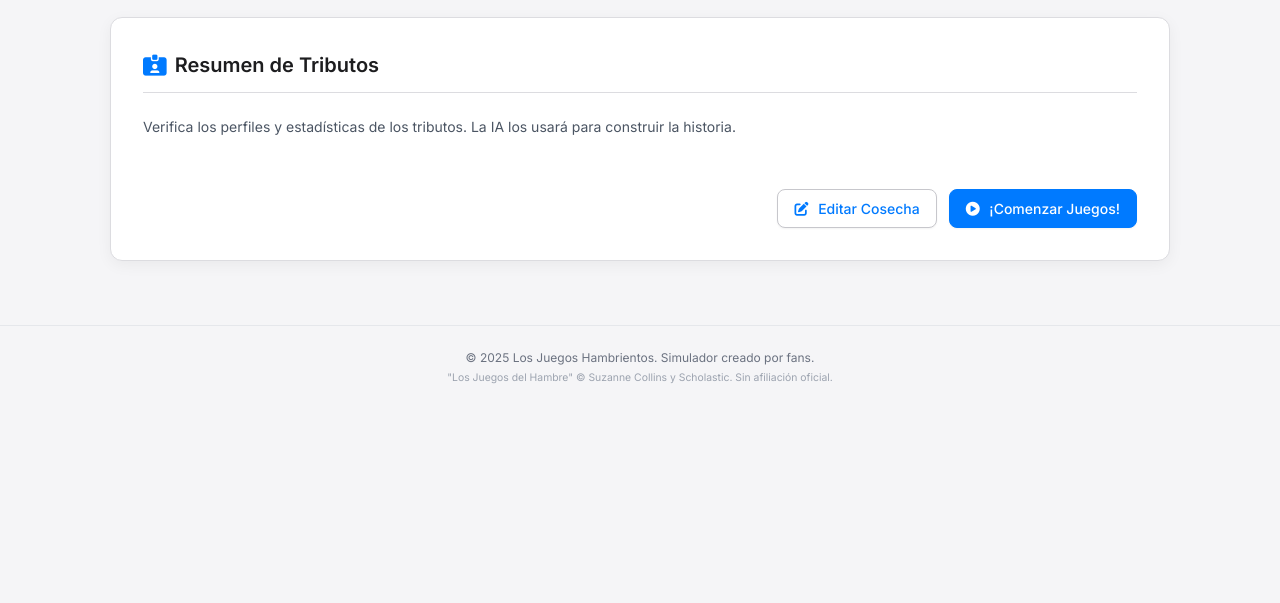
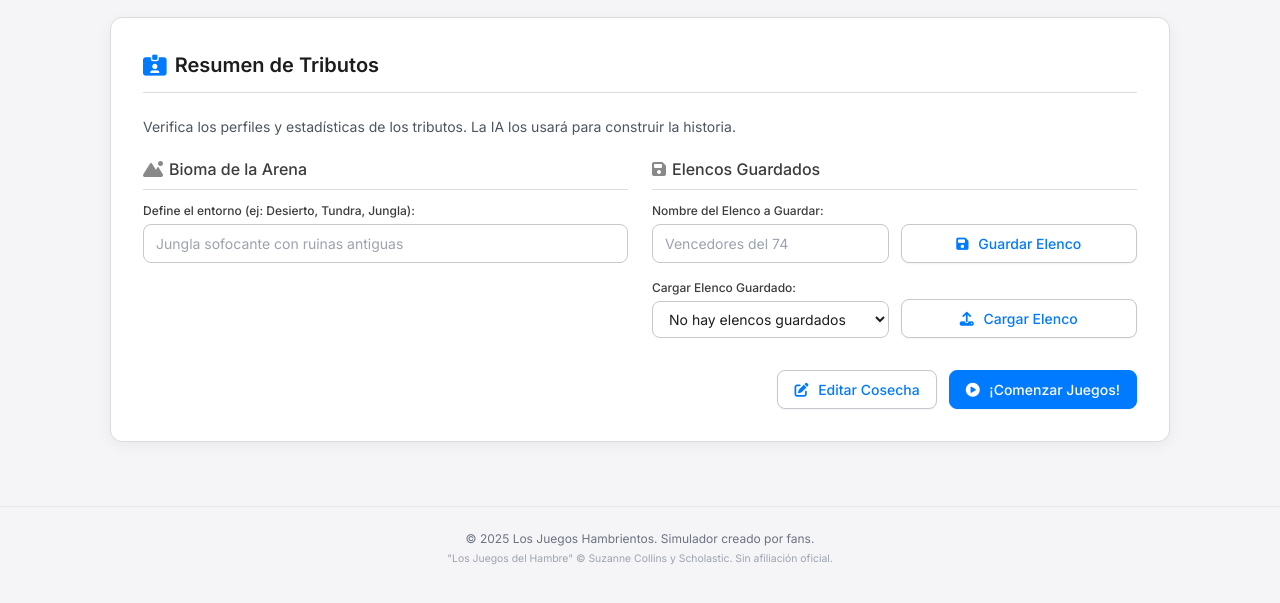
Before and after one commit to Mazamezo77/Los-Juegos-Hambrudos, a plain HTML site: page index.html in a window 1280 px wide. Both pictures are taken after a click on the link "Tributos". Shown: the part 61-664 px from the top of the page. Drawn offline with nearby package versions, Linux system fonts and the light colour scheme.

Commit message:
Update index.html

```diff
--- a/index.html
+++ b/index.html
@@ -27,20 +27,18 @@
 </header>
 
 <main class="container-main mx-auto px-4 sm:px-5 py-6">
-    <!-- SECCIÓN DE INICIO -->
     <section id="inicio-section" class="content-section active">
         <h2 class="section-header"><i class="fas fa-door-open"></i>Bienvenido al Simulador de Los Juegos del Hambre</h2>
         <p class="mb-5 text-sm text-gray-700 leading-relaxed">Define a tus tributos y deja que una IA avanzada actúe como Vigilante, creando una narrativa única y dinámica para tus juegos.</p>
         <ul class="list-none mb-6 space-y-2.5 text-sm text-gray-600">
-            <li class="flex items-start"><i class="fas fa-user-plus mr-2 mt-0.5 text-green-500 text-md"></i><div><strong>Crea Tributos:</strong> Nombres, distritos, imágenes y estadísticas aleatorias.</div></li>
-            <li class="flex items-start"><i class="fas fa-robot mr-2 mt-0.5 text-blue-500 text-md"></i><div><strong>Narrativa por IA:</strong> La historia es generada por una IA que considera las estadísticas y el estado de los tributos para crear eventos coherentes y emocionantes.</div></li>
+            <li class="flex items-start"><i class="fas fa-user-plus mr-2 mt-0.5 text-green-500 text-md"></i><div><strong>Crea Tributos:</strong> Nombres, distritos, imágenes y estadísticas personalizables.</div></li>
+            <li class="flex items-start"><i class="fas fa-robot mr-2 mt-0.5 text-blue-500 text-md"></i><div><strong>Narrativa por IA:</strong> La historia es generada por una IA que considera las estadísticas, el estado de los tributos, el bioma y eventos dinámicos para crear una crónica coherente y emocionante.</div></li>
             <li class="flex items-start"><i class="fas fa-bolt mr-2 mt-0.5 text-purple-500 text-md"></i><div><strong>Simulación de 7 Días:</strong> Sigue la crónica completa de los juegos, desde el Baño de Sangre hasta el vencedor final, a lo largo de una semana.</div></li>
         </ul>
         <p class="mb-6 text-sm text-gray-700">Comienza en "<strong class="font-medium text-primary-accent">La Cosecha</strong>". ¡Que la suerte esté siempre de tu lado!</p>
         <button id="goToHarvestBtn" class="btn btn-primary"><i class="fas fa-arrow-right mr-1.5"></i> Ir a la Cosecha</button>
     </section>
 
-    <!-- SECCIÓN DE COSECHA -->
     <section id="cosecha-section" class="content-section">
         <h2 class="section-header"><i class="fas fa-user-friends"></i>La Cosecha: Define a tus Tributos</h2>
         <div class="mb-5 bg-gray-50 p-4 rounded-lg border border-gray-200">
@@ -57,7 +55,6 @@
         </form>
     </section>
 
-    <!-- SECCIÓN DE CONFIGURACIÓN -->
     <section id="configuracion-section" class="content-section">
         <h2 class="section-header"><i class="fas fa-tools"></i>Ajustes de la Simulación IA</h2>
         <div class="space-y-5 bg-gray-50 p-5 rounded-lg border border-gray-200">
@@ -73,18 +70,48 @@
         </div>
     </section>
 
-    <!-- SECCIÓN DE RESUMEN DE TRIBUTOS -->
     <section id="tributos-section" class="content-section">
         <h2 class="section-header"><i class="fas fa-id-card-alt"></i>Resumen de Tributos</h2>
         <p class="mb-5 text-sm text-gray-600">Verifica los perfiles y estadísticas de los tributos. La IA los usará para construir la historia.</p>
         <div id="tributesOverviewContainer" class="grid grid-cols-1 sm:grid-cols-2 md:grid-cols-3 lg:grid-cols-4 gap-4"></div>
+
+        <div class="settings-extra-group grid grid-cols-1 md:grid-cols-2 gap-x-6 gap-y-5">
+            <div>
+                <h3 class="district-title !text-base !mb-3"><i class="fas fa-mountain-sun mr-1.5 opacity-60"></i>Bioma de la Arena</h3>
+                <label for="arenaBiomeInput" class="form-label">Define el entorno (ej: Desierto, Tundra, Jungla):</label>
+                <input type="text" id="arenaBiomeInput" class="form-input" placeholder="Jungla sofocante con ruinas antiguas">
+            </div>
+            <div>
+                <h3 class="district-title !text-base !mb-3"><i class="fas fa-save mr-1.5 opacity-60"></i>Elencos Guardados</h3>
+                <div class="grid grid-cols-1 sm:grid-cols-2 gap-3">
+                    <div>
+                        <label for="castNameInput" class="form-label">Nombre del Elenco a Guardar:</label>
+                        <input type="text" id="castNameInput" class="form-input" placeholder="Vencedores del 74">
+                    </div>
+                    <div class="self-end">
+                        <button id="saveCastBtn" class="btn btn-secondary w-full"><i class="fas fa-save mr-1.5"></i> Guardar Elenco</button>
+                    </div>
+                </div>
+                <div class="grid grid-cols-1 sm:grid-cols-2 gap-3 mt-4">
+                    <div>
+                        <label for="loadCastSelect" class="form-label">Cargar Elenco Guardado:</label>
+                        <select id="loadCastSelect" class="form-select">
+                            <option>No hay elencos guardados</option>
+                        </select>
+                    </div>
+                    <div class="self-end">
+                        <button id="loadCastBtn" class="btn btn-secondary w-full"><i class="fas fa-upload mr-1.5"></i> Cargar Elenco</button>
+                    </div>
+                </div>
+            </div>
+        </div>
+
         <div class="mt-8 flex flex-col sm:flex-row justify-end items-center space-y-2 sm:space-y-0 sm:space-x-3">
             <button id="editHarvestBtn" class="btn btn-secondary w-full sm:w-auto"><i class="fas fa-edit mr-1.5"></i> Editar Cosecha</button>
             <button id="startGameBtn" class="btn btn-primary w-full sm:w-auto"><i class="fas fa-play-circle mr-1.5"></i> ¡Comenzar Juegos!</button>
         </div>
     </section>
 
-    <!-- SECCIÓN DE SIMULACIÓN -->
     <section id="simulacion-section" class="content-section">
         <div class="flex flex-col lg:flex-row gap-5">
             <div class="lg:w-2/3 order-2 lg:order-1">
@@ -98,7 +125,6 @@
                 <div id="simulationLogOutput"></div>
             </div>
             <div class="lg:w-1/3 order-1 lg:order-2 simulation-sidebar p-4">
-                <!-- AQUÍ ESTÁ EL CAMBIO -->
                 <h3 class="sidebar-title text-base font-semibold mb-3 flex items-center"><i class="fas fa-users mr-1.5 opacity-70"></i>Jugadores en la arena</h3>
                 <div id="simulationTributesStatus" class="space-y-0.5 max-h-[450px] overflow-y-auto pr-0.5"></div>
             </div>
```
